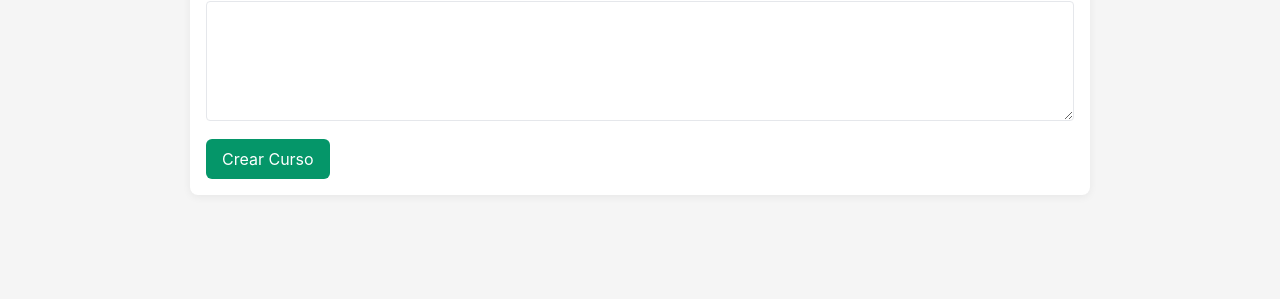
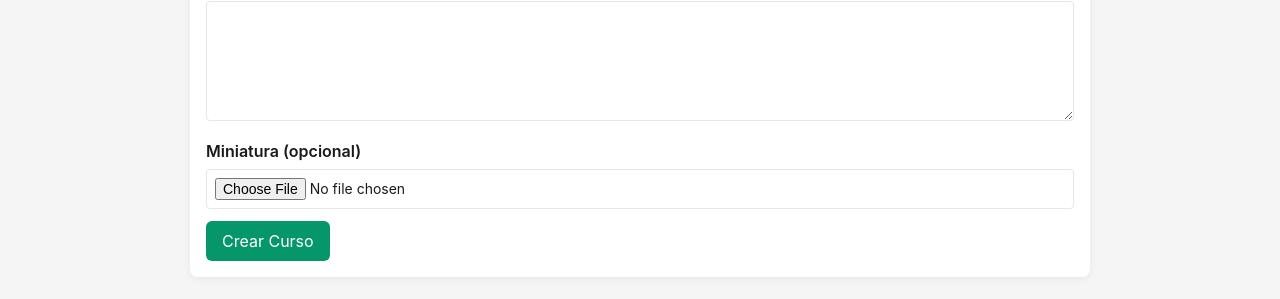
Before and after one commit to JuanCarrill0/Kata-Middle_BB, a React (Vite) app in the folder frontend/: page /modules/1/add-course in a window 1280 px wide. Shown: the part 251-550 px from the top of the page. Built offline with nearby package versions, Linux system fonts and the light colour scheme; no server answers; sample sign-in values are in the browser's storage.

Commit message:
Ajuste miniatura del curso

```diff
--- a/frontend/src/pages/AddCourse.tsx
+++ b/frontend/src/pages/AddCourse.tsx
@@ -69,6 +69,18 @@ export default function AddCourse() {
         </div>
 
         <div>
+          <label>Miniatura (opcional)</label>
+          <input
+            type="file"
+            accept="image/*"
+            onChange={(e) => {
+              const f = e.target.files && e.target.files[0] ? e.target.files[0] : null;
+              setThumbnail(f);
+            }}
+          />
+        </div>
+
+        <div>
           <button type="submit" disabled={loading}>{loading ? 'Creando...' : 'Crear Curso'}</button>
         </div>
       </form>
--- a/frontend/tsconfig.json
+++ b/frontend/tsconfig.json
@@ -2,7 +2,7 @@
   "compilerOptions": {
     "target": "ES2020",
     "useDefineForClassFields": true,
-    "lib": ["ES2020", "DOM", "DOM.Iterable"],
+  "lib": ["ES2020", "DOM", "DOM.Iterable"],
     "module": "ESNext",
     "skipLibCheck": true,
     "moduleResolution": "bundler",
```
Also changed, not shown: frontend/src/global.d.ts (added, +11 -0 lines), 1 other file (tests, documents, lock files or other folders).
